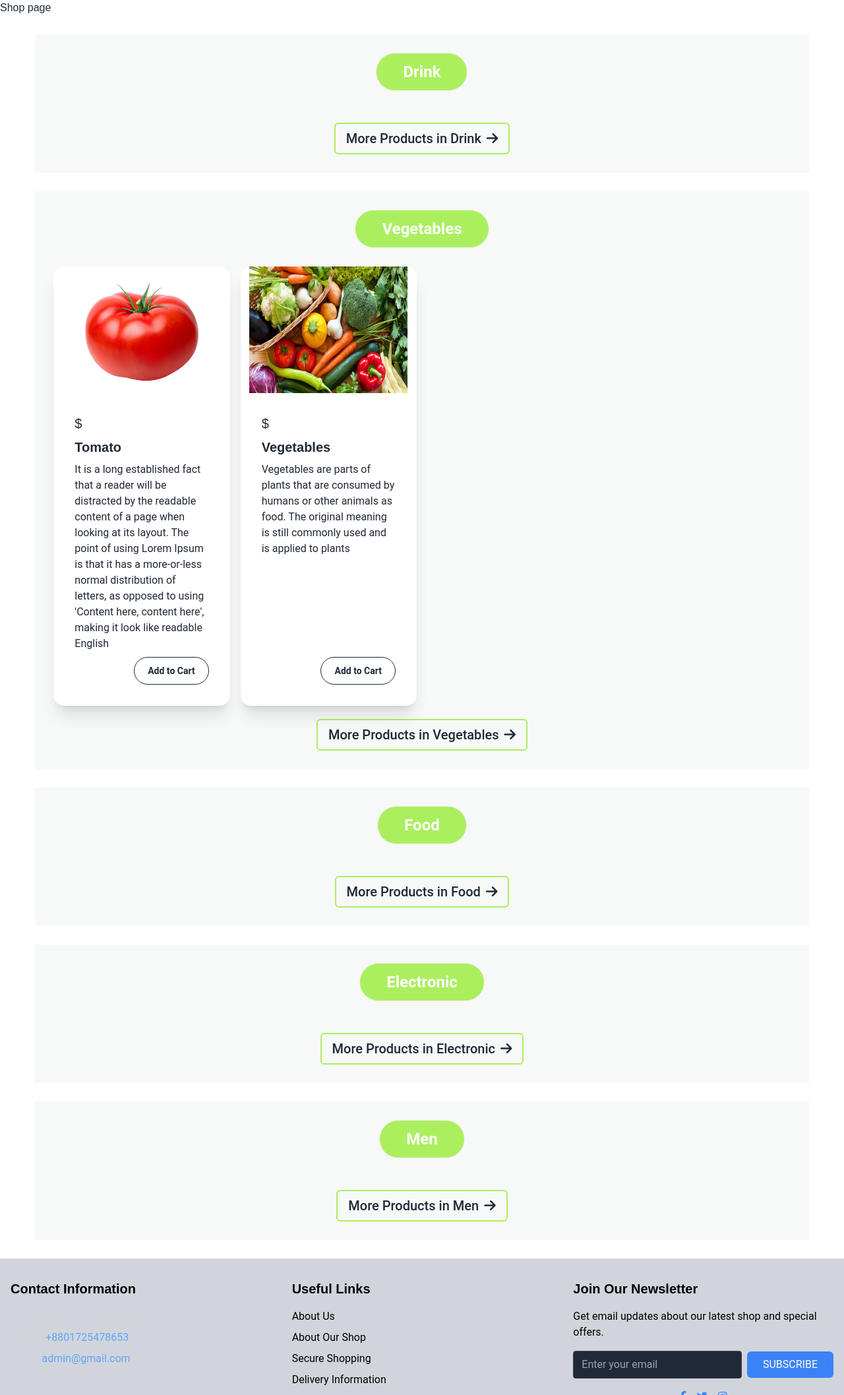
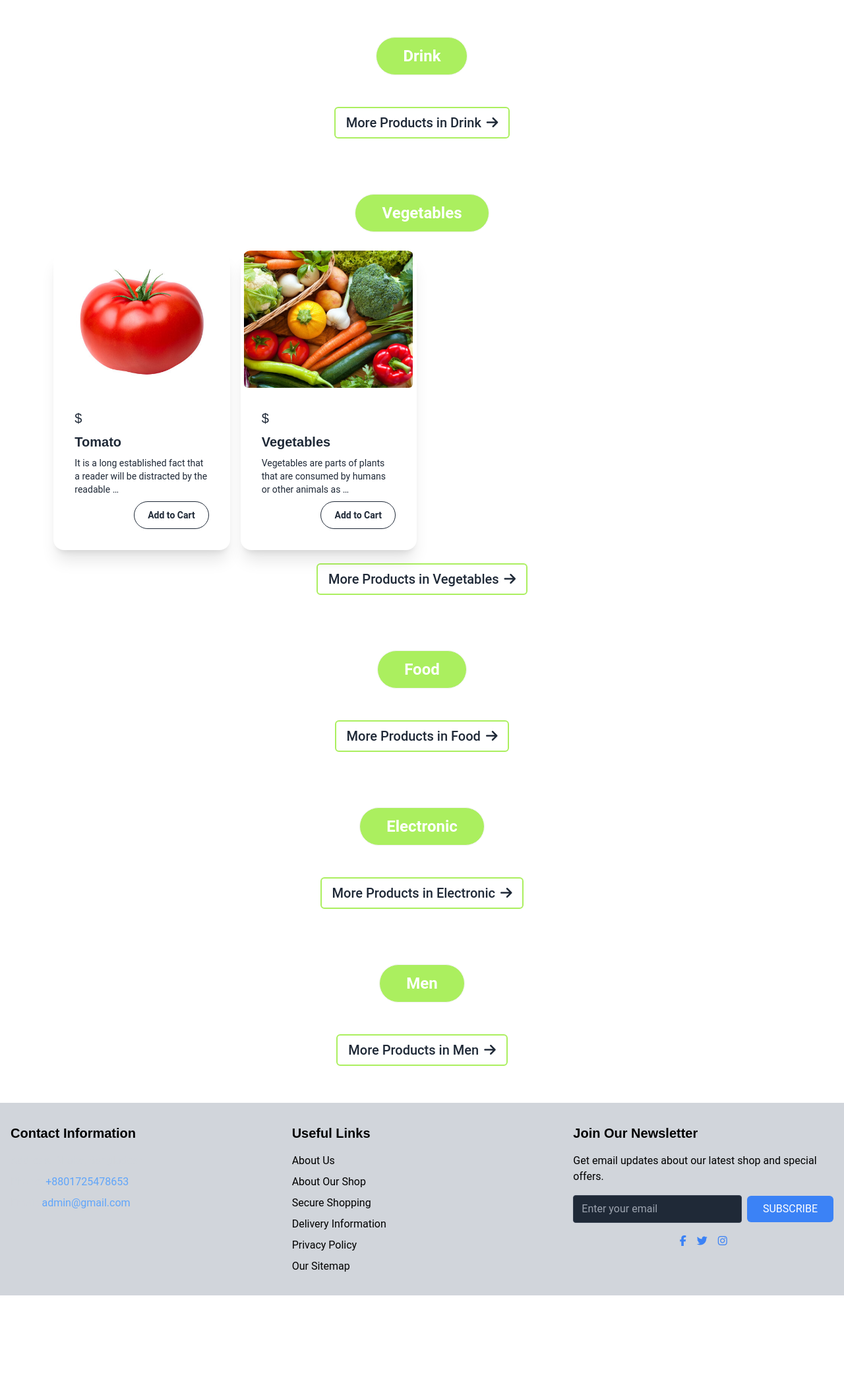
Before and after one commit to Hasan-TechNinja/Project, a Django app: page /shop/2/ in a window 1280 px wide. Shown: the part 72-2187 px from the top of the page at 66% size. After the commit the page ends 2036 px from the top, so only its background shows below. Run offline with Django 4.2, Linux system fonts and the light colour scheme; data comes from the database, SQL or seed files in the repository; some libraries are stand-ins or nearby versions.

Commit message:
update shop feature

```diff
--- a/Main/templates/shop.html
+++ b/Main/templates/shop.html
@@ -3,12 +3,10 @@
 {% block title %}Shop{% endblock title %}
 {% block content %}
 
-    <h2>Shop page</h2>
-
      <!-- Vegetbale -->
 {% for departments in department %}
-    <div class="" id="show-home">
-        <div class="w-11/12 mx-auto my-7 p-7 bg-[#F7F8F8]" id="vegetable">
+    <div class="container mx-auto" id="show-home">
+        <div class="w-11/12 mx-auto my-7 p-7 " id="vegetable">
             <div class="flex justify-center">
                 <div class="badge bg-primary text-white text-2xl py-7 px-10 font-bold">{{ departments.name }}</div>
             </div>
@@ -17,14 +15,14 @@
             <div class="grid grid-cols-4 mt-7 gap-4">
                 {% for product in products %}
                     {% if product.department.id == departments.id %}
-                        <div class="card bg-base-100 shadow-xl">
+                        <div class="card bg-base-100 shadow-xl text-sm transition-transform transform hover:-translate-y-1 hover:shadow-xl">
                             <figure>
-                                <img class=' h-48 w-60' src="{{ product.image.url }}" alt="{{ product.name }}" />
+                                <img class='h-52 w-64 object-cover rounded-md' src="{{ product.image.url }}" alt="{{ product.name }}" />
                             </figure>
                             <div class="card-body">
                                 <h1 class="text-xl font-medium">${{ product.price }}</h1>
                                 <h2 class="card-title">{{ product.name }}</h2>
-                                <p>{{ product.description }}</p>
+                                <p>{{ product.description|truncatechars:80 }}</p>
                                 <div class="card-actions justify-end">
                                     <div class="badge badge-outline py-5 px-5 font-bold hover:bg-primary hover:text-white">Add to Cart</div>
                                 </div>
--- a/theme/static/css/dist/styles.css
+++ b/theme/static/css/dist/styles.css
@@ -1050,6 +1063,10 @@
   height: 100vh;
 }
 
+.h-48 {
+  height: 12rem;
+}
+
 .min-h-screen {
   min-height: 100vh;
 }
@@ -1112,6 +1129,10 @@
 
 .w-full {
   width: 100%;
+}
+
+.w-60 {
+  width: 15rem;
 }
 
 .max-w-7xl {
@@ -1472,6 +1492,11 @@
 .bg-yellow-300 {
   --tw-bg-opacity: 1;
   background-color: rgb(253 224 71 / var(--tw-bg-opacity));
+}
+
+.bg-\[\#F7F8F8\] {
+  --tw-bg-opacity: 1;
+  background-color: rgb(247 248 248 / var(--tw-bg-opacity));
 }
 
 .bg-opacity-60 {
```
Also changed, not shown: other parts of theme/static/css/dist/styles.css (+52 -5 lines).
